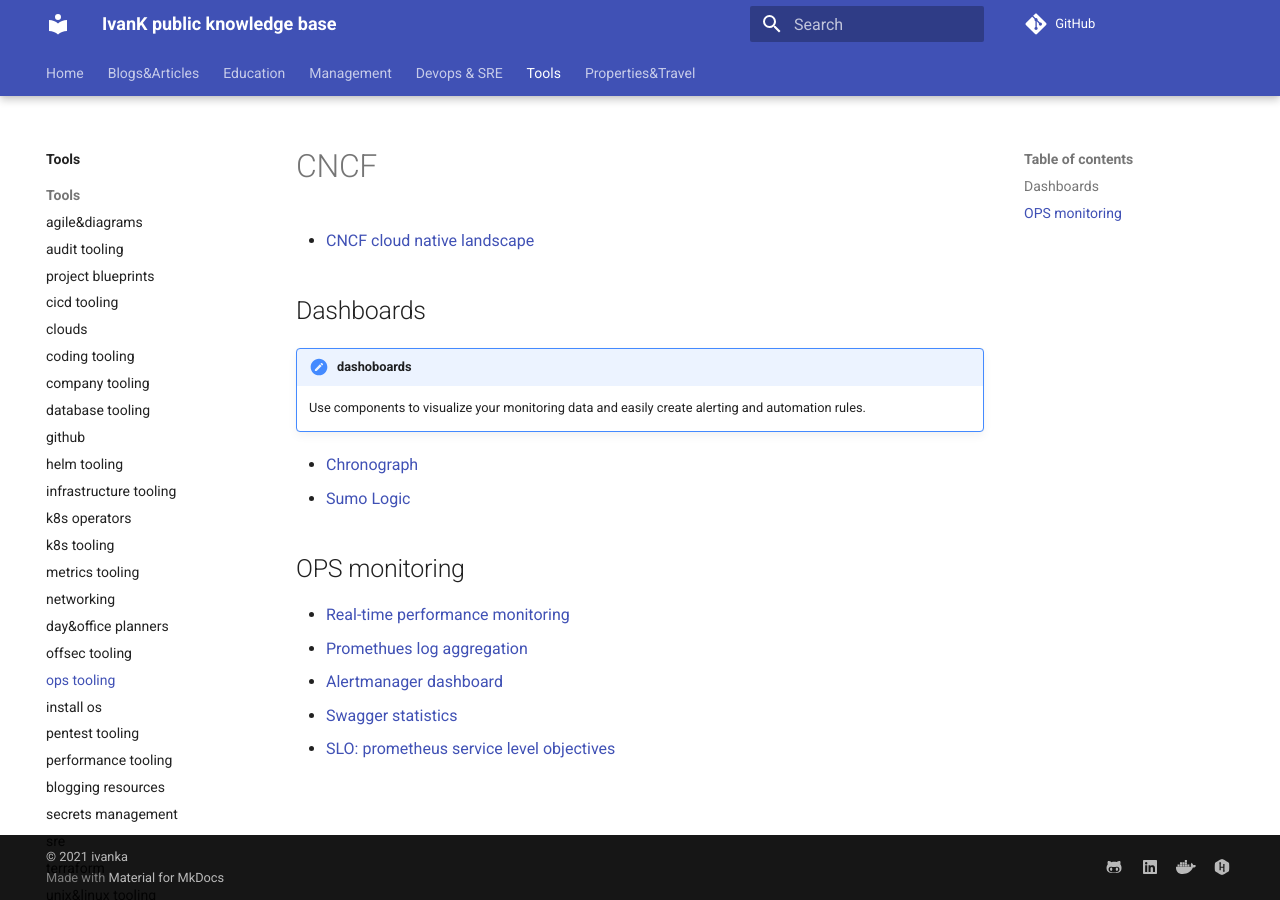
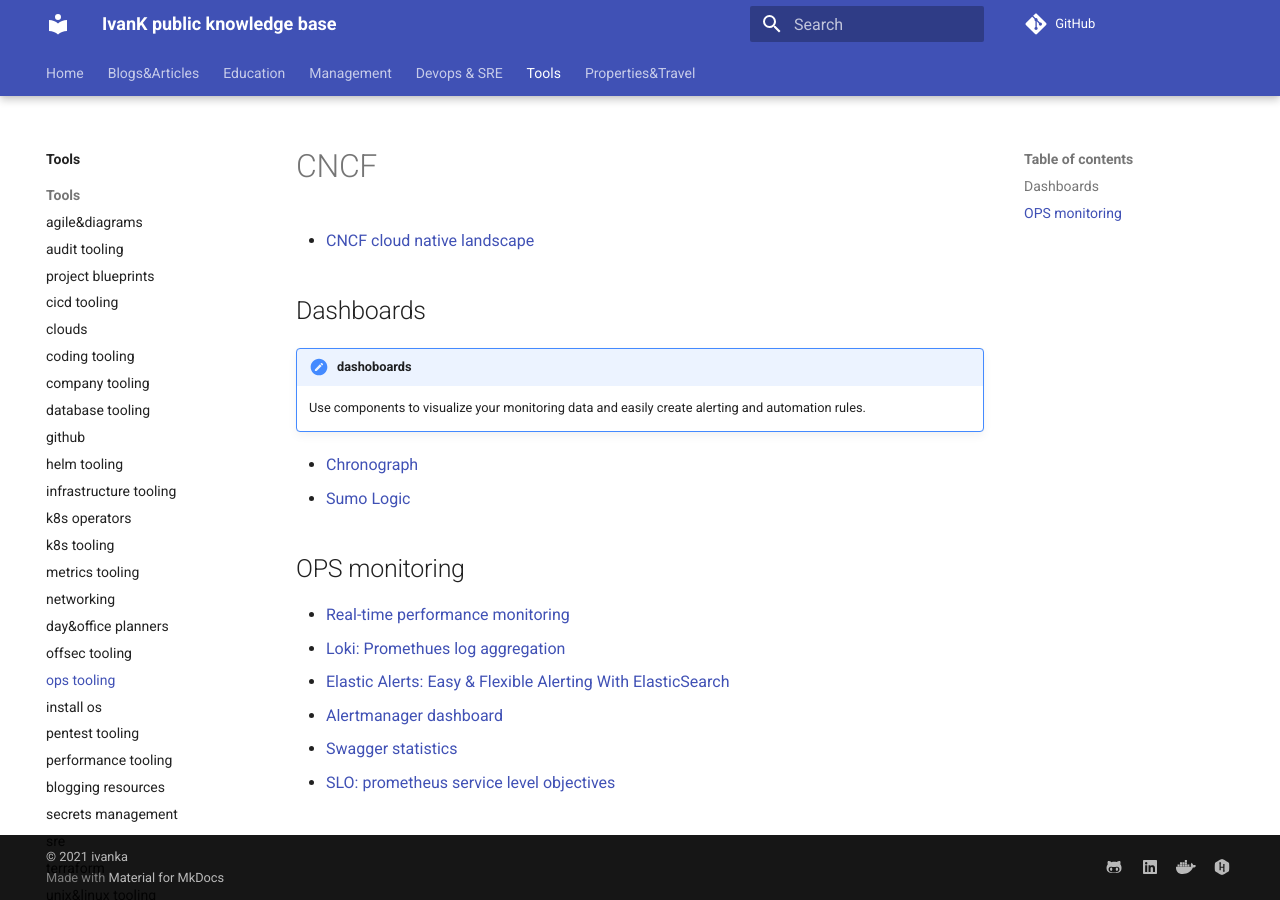
Before and after one commit to ivankatliarchuk/knowledge-base, an MkDocs documentation site: the page built from docs/tools/ops.md, in a window 1280 px wide. Built offline with MkDocs 1.6.1 and Material for MkDocs 9.7.7, drawn with Linux system fonts in a browser that asks for light colours; comment, search, counter and statistics services are not loaded.

```diff
--- a/docs/tools/ops.md
+++ b/docs/tools/ops.md
@@ -24,7 +24,8 @@
 ## OPS monitoring
 
 - [Real-time performance monitoring](https://github.com/netdata/netdata)
-- [Promethues log aggregation](https://github.com/grafana/loki)
+- [Loki: Promethues log aggregation](https://github.com/grafana/loki)
+- [Elastic Alerts: Easy & Flexible Alerting With ElasticSearch](https://github.com/Yelp/elastalert)
 - [Alertmanager dashboard](https://github.com/prymitive/karma)
 - [Swagger statistics](https://swaggerstats.io)
 - [SLO: prometheus service level objectives](https://github.com/slok/sloth)
```
Also changed, not shown: docs/devops/how-to.md (+1 -0 lines), docs/tools/coding.md (+0 -1 lines), 1 other file.
